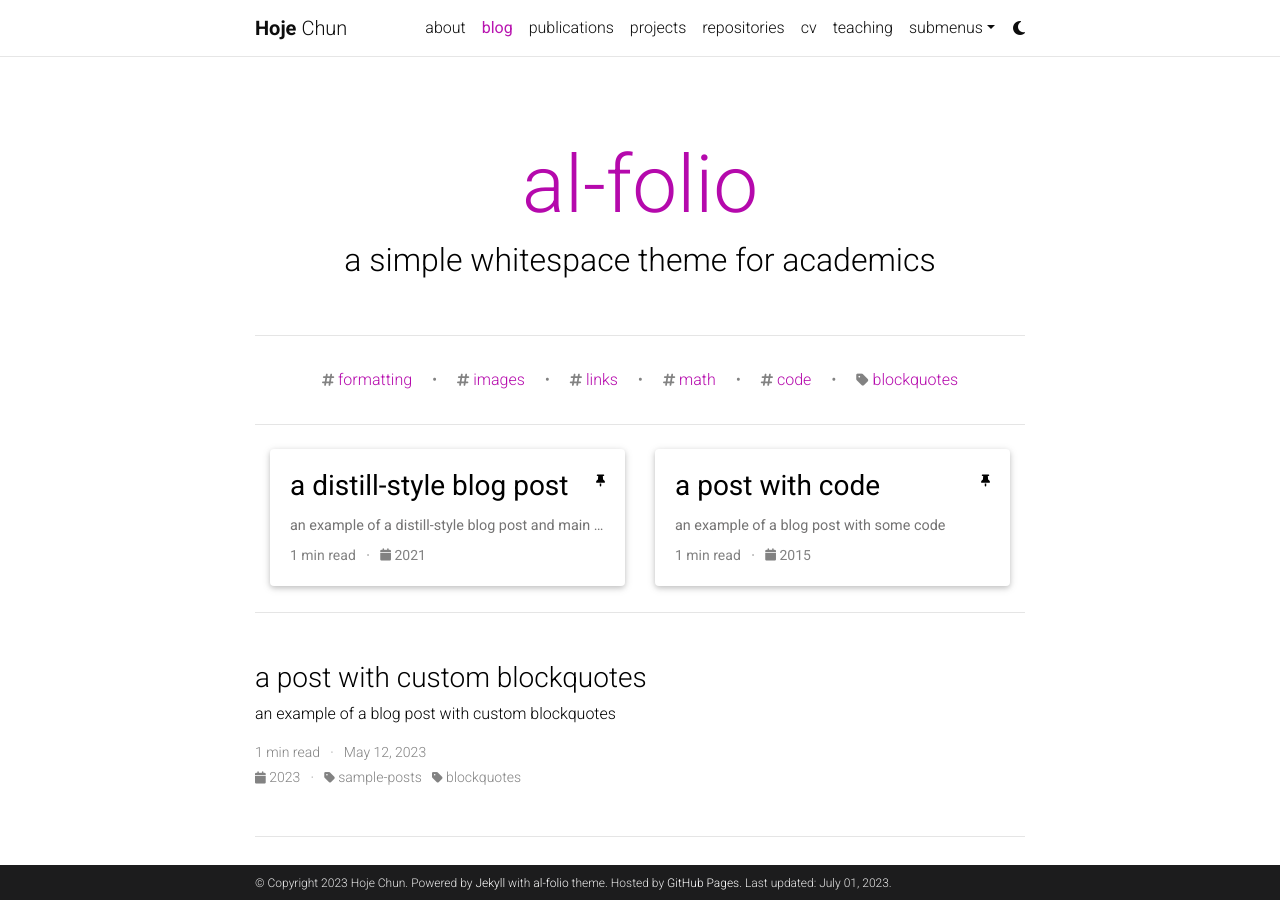
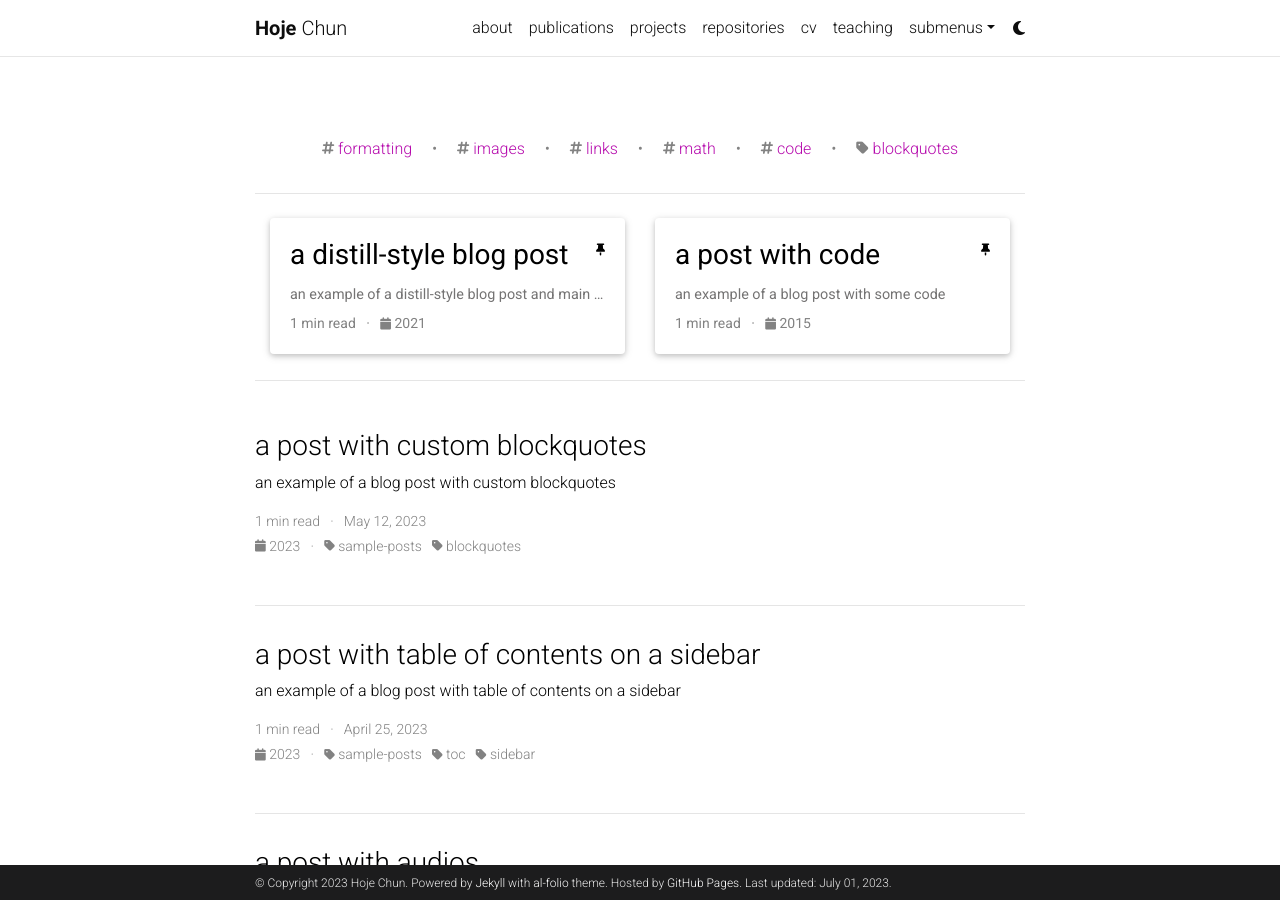
Before and after one commit to HojeChun/hojechun.github.io, a Jekyll site: the page built from blog/index.html, in a window 1280 px wide and 900 px high. Built offline with Jekyll 4.4.1, drawn with Linux system fonts in a browser that asks for light colours; the list of posts is cut into pages by our own code; comment, search, counter and statistics services are not loaded; a style sheet for code colours, icons or effects is not loaded.

Commit message:
config update

```diff
--- a/_config.yml
+++ b/_config.yml
@@ -44,7 +44,7 @@ repo_trophies:
 # will use title and url fields
 # Take a look to https://github.com/jekyll/jekyll-feed for more customization
 
-rss_icon: true
+rss_icon: false
 
 # -----------------------------------------------------------------------------
 # Layout
@@ -104,8 +104,7 @@ facebook_id: # your facebook id
 youtube_id: # your youtube channel id (youtube.com/@<youtube_id>)
 discord_id: # your discord id (18-digit unique numerical identifier)
 
-contact_note: >
-  You can even add a little note about which of these is the best way to reach you.
+contact_note: ""
 
 # -----------------------------------------------------------------------------
 # Analytics and search engine verification
@@ -121,9 +120,8 @@ bing_site_verification:  # out your bing-site-verification ID (Bing Webmaster)
 # Blog
 # -----------------------------------------------------------------------------
 
-blog_name: al-folio # blog_name will be displayed in your blog page
-blog_nav_title: blog # your blog must have a title for it to be displayed in the nav bar
-blog_description: a simple whitespace theme for academics
+blog_name:  # blog_name will be displayed in your blog page
+blog_description:
 permalink: /blog/:year/:title/
 
 # Pagination
@@ -233,7 +231,7 @@ plugins:
 # Sitemap settings
 defaults:
   - scope:
-      path: "assets"
+      path: "assets/**/*.*"
     values:
       sitemap: false
 
@@ -401,3 +399,5 @@ mdb:
 medium_zoom:
   version: "1.0.8"
   integrity: "sha256-7PhEpEWEW0XXQ0k6kQrPKwuoIomz8R8IYyuU1Qew4P8="
+
+repository: HojeChun/hojechun.github.io
```
